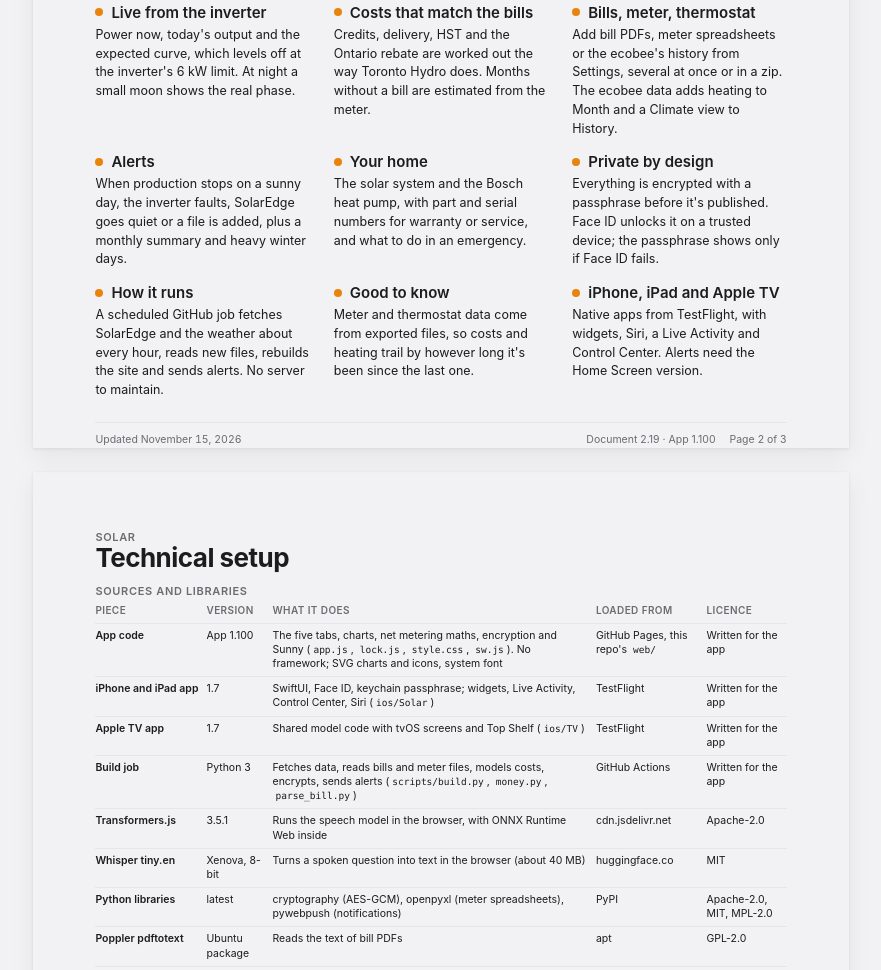
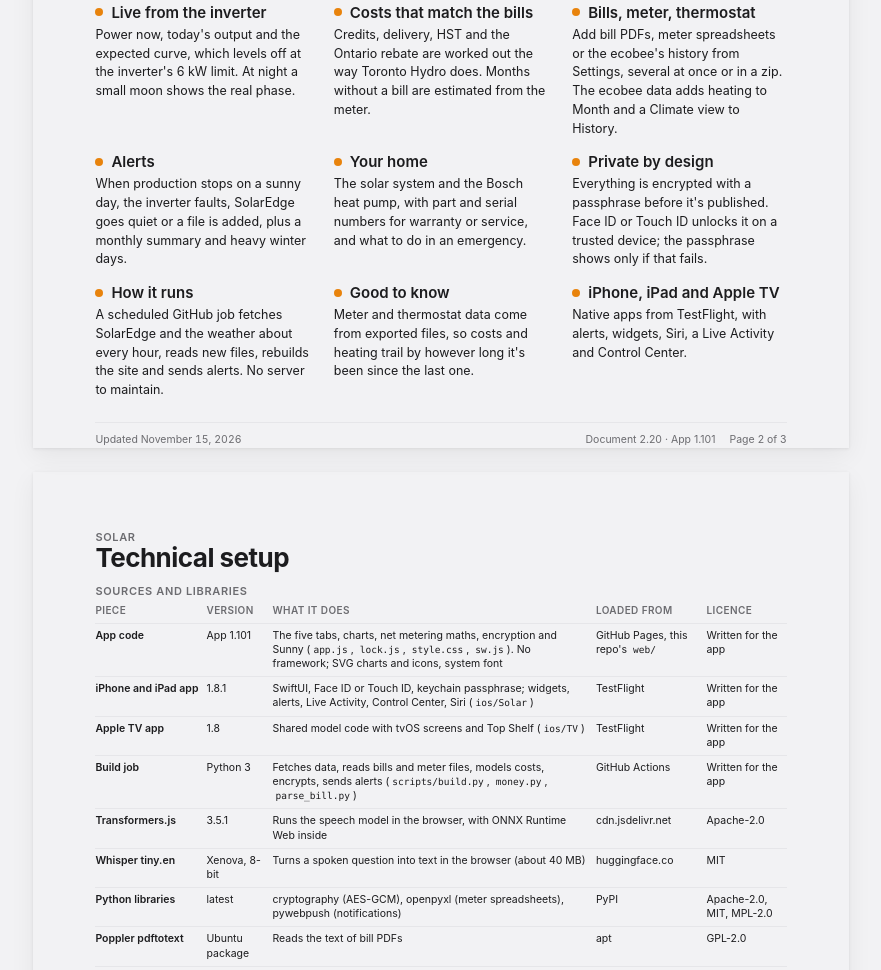
Before and after one commit to davidanthonyalleyne-dot/home-solar, a plain HTML site: page docs/overview/overview.html in a window 1280 px wide. Shown: the part 1712-2682 px from the top of the page, without its empty margins (199-1080 px from the left). Drawn offline with Linux system fonts and the light colour scheme.

Commit message:
Overview 2.20: Touch ID, iPhone alerts, versions
Co-Authored-By: Claude Opus 5.5 <noreply@anthropic.com>
Claude-Session: https://claude.ai/code/session_01CEFPxjZDcfbtGCxb9WM3yL

```diff
--- a/docs/overview/overview.html
+++ b/docs/overview/overview.html
@@ -101,7 +101,7 @@
     </div>
   </div>
 
-  <footer><span>Solar · what the app does · Screenshots show sample data, not real figures</span><span class="ver"><span>Document 2.19 · App 1.100</span><span>Page 1 of 3</span></span></footer>
+  <footer><span>Solar · what the app does · Screenshots show sample data, not real figures</span><span class="ver"><span>Document 2.20 · App 1.101</span><span>Page 1 of 3</span></span></footer>
 </div>
 
 <div class="page">
@@ -124,13 +124,13 @@
     <section><h2>Bills, meter, thermostat</h2><p>Add bill PDFs, meter spreadsheets or the ecobee's history from Settings, several at once or in a zip. The ecobee data adds heating to Month and a Climate view to History.</p></section>
     <section><h2>Alerts</h2><p>When production stops on a sunny day, the inverter faults, SolarEdge goes quiet or a file is added, plus a monthly summary and heavy winter days.</p></section>
     <section><h2>Your home</h2><p>The solar system and the Bosch heat pump, with part and serial numbers for warranty or service, and what to do in an emergency.</p></section>
-    <section><h2>Private by design</h2><p>Everything is encrypted with a passphrase before it's published. Face ID unlocks it on a trusted device; the passphrase shows only if Face ID fails.</p></section>
+    <section><h2>Private by design</h2><p>Everything is encrypted with a passphrase before it's published. Face ID or Touch ID unlocks it on a trusted device; the passphrase shows only if that fails.</p></section>
     <section><h2>How it runs</h2><p>A scheduled GitHub job fetches SolarEdge and the weather about every hour, reads new files, rebuilds the site and sends alerts. No server to maintain.</p></section>
     <section><h2>Good to know</h2><p>Meter and thermostat data come from exported files, so costs and heating trail by however long it's been since the last one.</p></section>
-    <section><h2>iPhone, iPad and Apple TV</h2><p>Native apps from TestFlight, with widgets, Siri, a Live Activity and Control Center. Alerts need the Home Screen version.</p></section>
+    <section><h2>iPhone, iPad and Apple TV</h2><p>Native apps from TestFlight, with alerts, widgets, Siri, a Live Activity and Control Center.</p></section>
   </div>
 
-  <footer><span class="num">Updated November 15, 2026</span><span class="ver"><span>Document 2.19 · App 1.100</span><span>Page 2 of 3</span></span></footer>
+  <footer><span class="num">Updated November 15, 2026</span><span class="ver"><span>Document 2.20 · App 1.101</span><span>Page 2 of 3</span></span></footer>
 </div>
 
 <div class="page tech" style="gap: 12px">
@@ -142,9 +142,9 @@
     <p class="label">Sources and libraries</p>
     <table>
       <tr><th>Piece</th><th>Version</th><th>What it does</th><th>Loaded from</th><th>Licence</th></tr>
-      <tr><td>App code</td><td>App 1.100</td><td>The five tabs, charts, net metering maths, encryption and Sunny (<code>app.js</code>, <code>lock.js</code>, <code>style.css</code>, <code>sw.js</code>). No framework; SVG charts and icons, system font</td><td>GitHub Pages, this repo's <code>web/</code></td><td>Written for the app</td></tr>
-      <tr><td>iPhone and iPad app</td><td>1.7</td><td>SwiftUI, Face ID, keychain passphrase; widgets, Live Activity, Control Center, Siri (<code>ios/Solar</code>)</td><td>TestFlight</td><td>Written for the app</td></tr>
-      <tr><td>Apple TV app</td><td>1.7</td><td>Shared model code with tvOS screens and Top Shelf (<code>ios/TV</code>)</td><td>TestFlight</td><td>Written for the app</td></tr>
+      <tr><td>App code</td><td>App 1.101</td><td>The five tabs, charts, net metering maths, encryption and Sunny (<code>app.js</code>, <code>lock.js</code>, <code>style.css</code>, <code>sw.js</code>). No framework; SVG charts and icons, system font</td><td>GitHub Pages, this repo's <code>web/</code></td><td>Written for the app</td></tr>
+      <tr><td>iPhone and iPad app</td><td>1.8.1</td><td>SwiftUI, Face ID or Touch ID, keychain passphrase; widgets, alerts, Live Activity, Control Center, Siri (<code>ios/Solar</code>)</td><td>TestFlight</td><td>Written for the app</td></tr>
+      <tr><td>Apple TV app</td><td>1.8</td><td>Shared model code with tvOS screens and Top Shelf (<code>ios/TV</code>)</td><td>TestFlight</td><td>Written for the app</td></tr>
       <tr><td>Build job</td><td>Python 3</td><td>Fetches data, reads bills and meter files, models costs, encrypts, sends alerts (<code>scripts/build.py</code>, <code>money.py</code>, <code>parse_bill.py</code>)</td><td>GitHub Actions</td><td>Written for the app</td></tr>
       <tr><td>Transformers.js</td><td>3.5.1</td><td>Runs the speech model in the browser, with ONNX Runtime Web inside</td><td>cdn.jsdelivr.net</td><td>Apache-2.0</td></tr>
       <tr><td>Whisper tiny.en</td><td>Xenova, 8-bit</td><td>Turns a spoken question into text in the browser (about 40 MB)</td><td>huggingface.co</td><td>MIT</td></tr>
@@ -164,7 +164,7 @@
       <tr><td>Anthropic Claude API</td><td>Sunny's answers in Ask</td><td><code>api.anthropic.com/v1/messages</code>, model <code>claude-haiku-5-5</code>, called from the device with a summary of your data; key carried inside the encrypted data</td></tr>
       <tr><td>GitHub</td><td>Hosting, the hourly job, uploads</td><td>Pages serves the site, Actions runs the build; phone uploads arrive encrypted in <code>data/inbox/</code> (<code>UPLOAD_TOKEN</code>)</td></tr>
       <tr><td>App Store Connect</td><td>iPhone, iPad and Apple TV builds</td><td>Xcode 26 on GitHub when <code>ios/</code> changes; signed for M8GX2N7YR2 with a team API key</td></tr>
-      <tr><td>Web Push (Apple)</td><td>Alerts on the phone</td><td>VAPID-signed pushes from the build; subscriptions kept encrypted in <code>data/push.enc</code></td></tr>
+      <tr><td>Apple push</td><td>Alerts on the phone</td><td>Web Push (VAPID) for the Home Screen app, APNs for the iPhone app (<code>APNS_KEY_P8</code>); devices kept encrypted in <code>data/push.enc</code></td></tr>
       <tr><td>Browser features</td><td>Unlock, voice, offline</td><td>Web Crypto, passkeys, microphone, speech, a service worker</td></tr>
     </table>
   </div>
@@ -175,7 +175,7 @@
     <p>This document: <code>docs/overview/</code>. Make sample data with <code>fake_data.py</code>, take screenshots with <code>shoot.js</code>, print with <code>pdf.js</code>.</p>
   </section>
 
-  <footer><span>Solar · technical setup</span><span class="ver"><span>Document 2.19 · App 1.100</span><span>Page 3 of 3</span></span></footer>
+  <footer><span>Solar · technical setup</span><span class="ver"><span>Document 2.20 · App 1.101</span><span>Page 3 of 3</span></span></footer>
 </div>
 
 </body>
```
Also changed, not shown: 1 other file.
